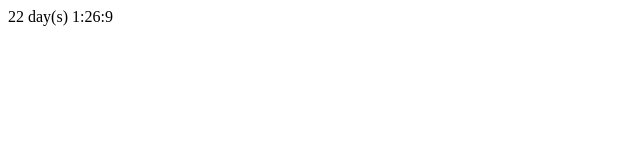
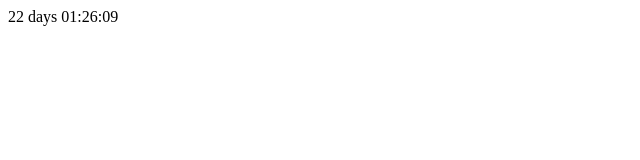
Before and after one commit to marutanm/until-release, a plain HTML site: page index.html in a window 1280 px wide. Shown: the full height of the page, 0-640 px from the left. Drawn offline with Linux system fonts and the light colour scheme.

Commit message:
cosmetic changes

```diff
--- a/index.html
+++ b/index.html
@@ -4,18 +4,26 @@
     var body = document.getElementsByTagName('body');
     var releaseDate = new Date(2011, 10, 25, 15);
     var currentDate = new Date;
-    if (releaseDate < currentDate){
+    if (releaseDate < currentDate) {
       body[0].innerHTML = 'Released';
     }
-    else{
+    else {
       setInterval(function(){
         var currentDate = new Date;
         var leftTime = releaseDate - currentDate;
-        leftDay = Math.floor(leftTime / 86400000);
-        leftHour = Math.floor(leftTime % 86400000 / 3600000);
-        leftMin = Math.floor(leftTime % 86400000 % 3600000 / 60000);
-        leftSec = Math.floor(leftTime % 86400000 % 3600000 % 60000 / 1000);
-        body[0].innerHTML = leftDay + ' day(s) ' + leftHour + ':' + leftMin + ':' + leftSec;
+        var leftDay = Math.floor(leftTime / 86400000);
+        var leftHour = Math.floor(leftTime % 86400000 / 3600000);
+        var leftMin = Math.floor(leftTime % 86400000 % 3600000 / 60000);
+        var leftSec = Math.floor(leftTime % 86400000 % 3600000 % 60000 / 1000);
+        var withZero = function(t){
+          if (t < 10) {
+            return '0' + t
+          }
+          else {
+            return t
+          }
+        }
+        body[0].innerHTML = leftDay + ' day' + (function(a){if (a > 1){return 's '}else{return ' '}})(leftDay) + withZero(leftHour) + ':' + withZero(leftMin) + ':' + withZero(leftSec);
       }, 1000)
     }
   </script>
```
